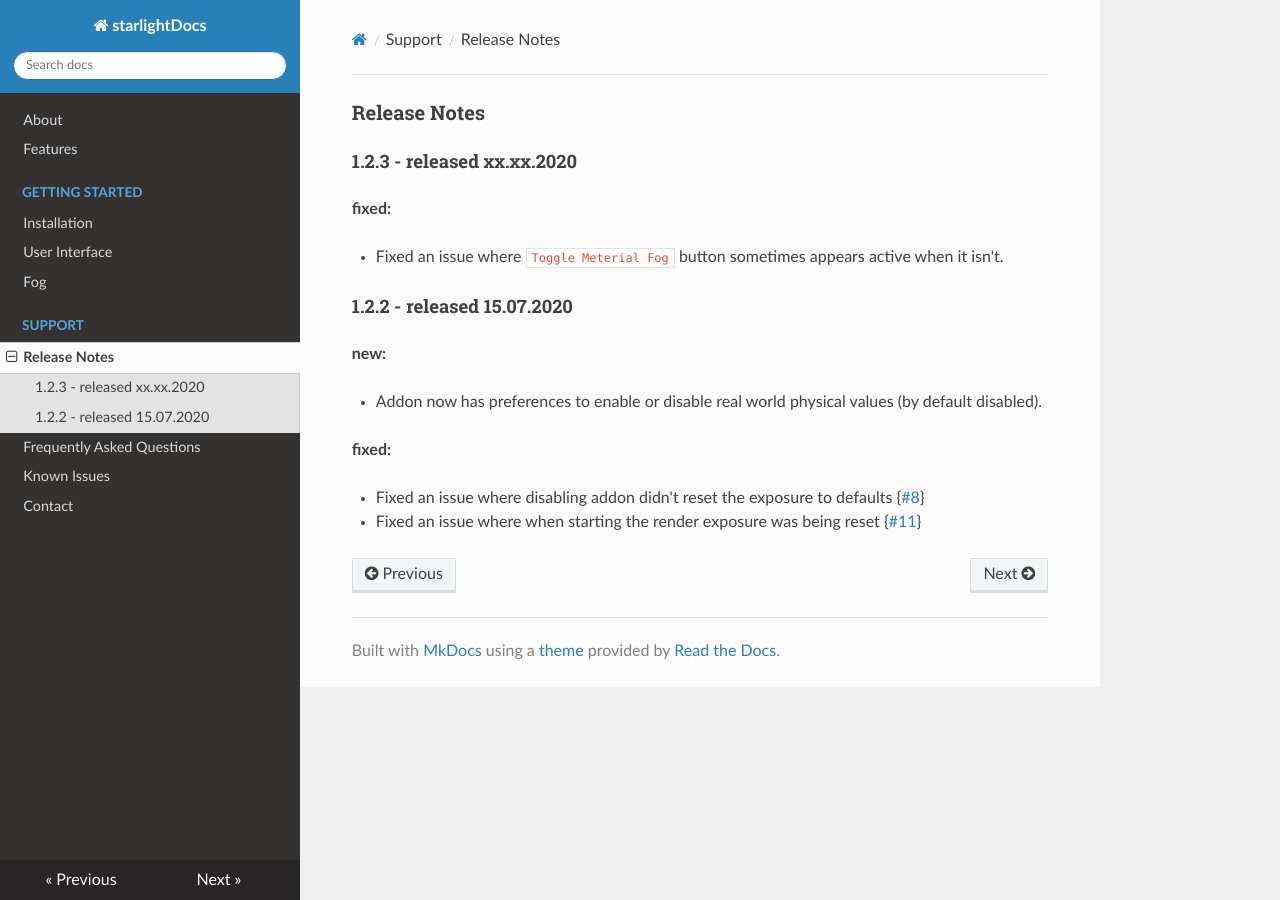
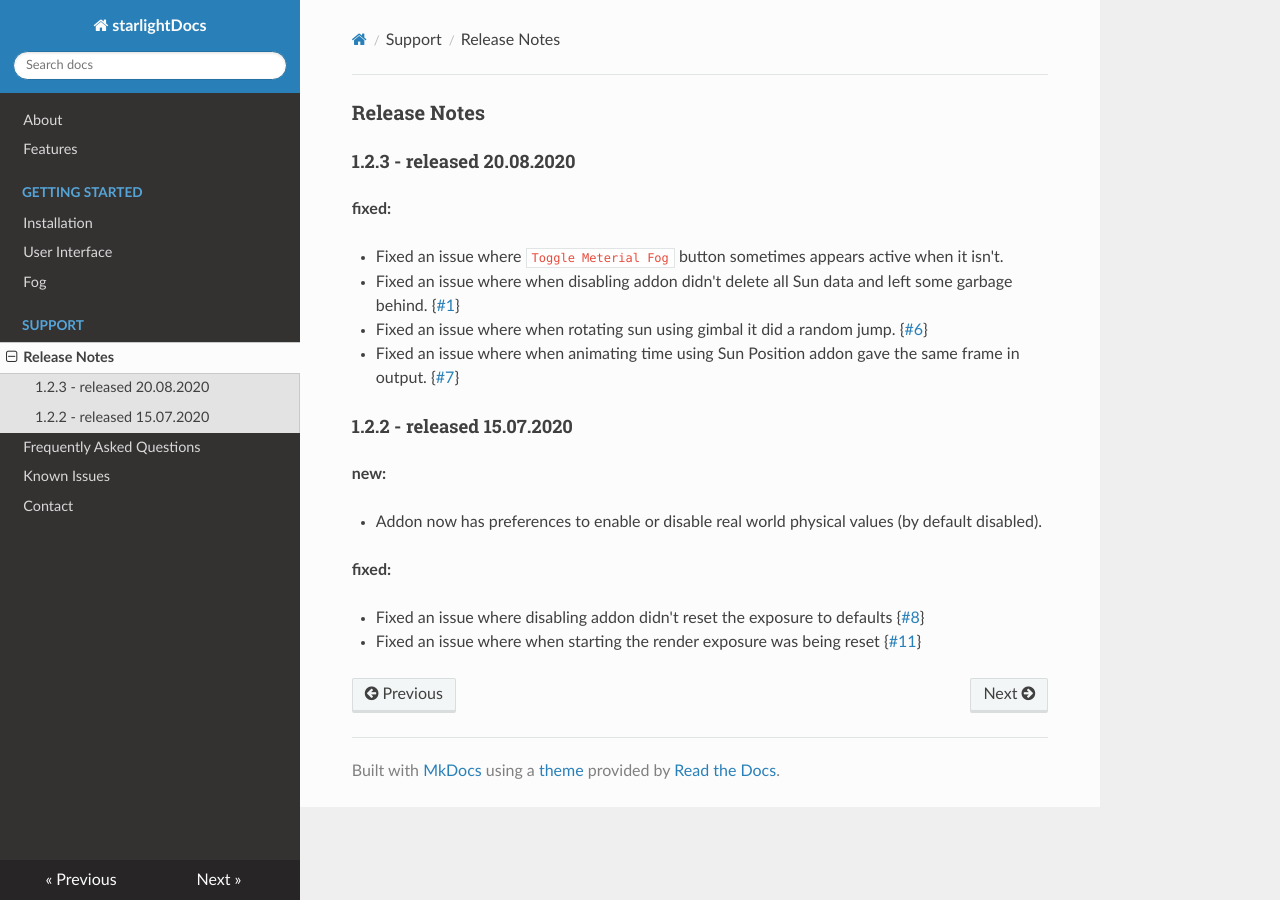
Before and after one commit to karlisup/physical-starlight-and-atmosphere-docs, an MkDocs documentation site: the page built from docs/release-notes.md, in a window 1280 px wide. Built offline with MkDocs 1.6.1, drawn with Linux system fonts in a browser that asks for light colours; nearby versions of some CDN libraries; old or Windows-style settings are respelled for this version of MkDocs.

Commit message:
Update release notes for fixed issues

```diff
--- a/docs/release-notes.md
+++ b/docs/release-notes.md
@@ -1,10 +1,13 @@
 ### Release Notes
 
-#### 1.2.3 - released xx.xx.2020
+#### 1.2.3 - released 20.08.2020
 
 **fixed:**
 
 - Fixed an issue where `Toggle Meterial Fog` button sometimes appears active when it isn't.
+- Fixed an issue where when disabling addon didn't delete all Sun data and left some garbage behind. {[#1](https://github.com/PhysicalAddons/physical-starlight-and-atmosphere/issues/1)}
+- Fixed an issue where when rotating sun using gimbal it did a random jump. {[#6](https://github.com/PhysicalAddons/physical-starlight-and-atmosphere/issues/6)}
+- Fixed an issue where when animating time using Sun Position addon gave the same frame in output. {[#7](https://github.com/PhysicalAddons/physical-starlight-and-atmosphere/issues/7)}
 
 #### 1.2.2 - released 15.07.2020
 
```
